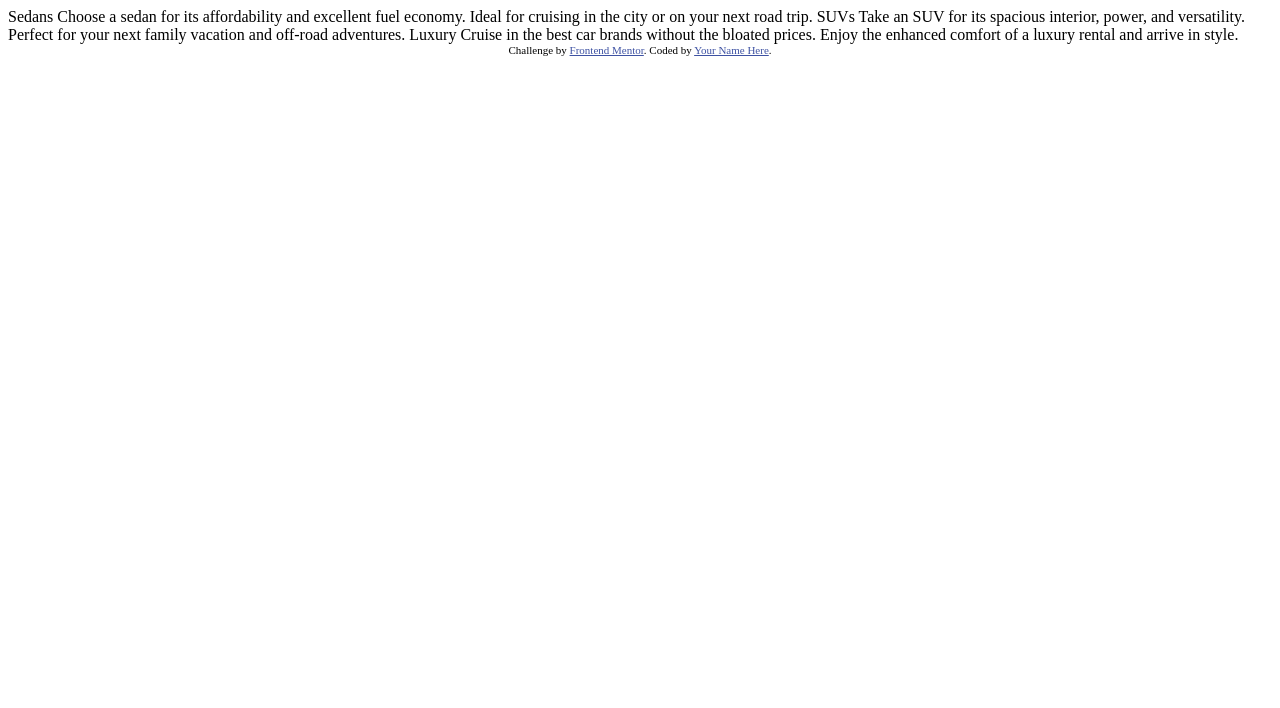
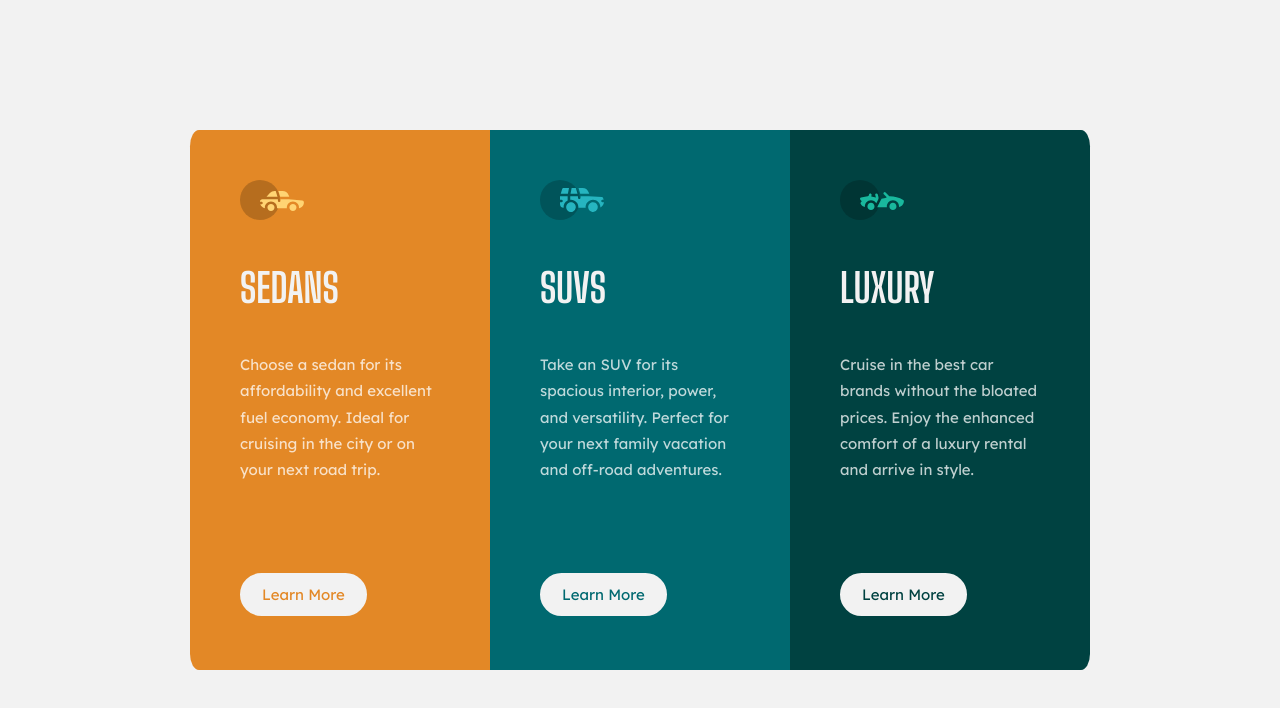
Before and after one commit to absurdpersona/fem-column-preview, a plain HTML site: page index.html in a window 1280 px wide. Drawn offline with Linux system fonts and the light colour scheme.

Commit message:
finish desktop designs

```diff
--- a/css/styles.css
+++ b/css/styles.css
@@ -0,0 +1,105 @@
+* {
+    box-sizing: border-box;
+    margin: 0;
+    padding: 0;
+}
+
+body {
+    display: flex;
+    justify-content: center;
+    align-items: center;
+    width: 100vw;
+    height: 100vh;
+    background-color: var(--very-light-gray);
+}
+
+.column {
+    width: 18.75rem;
+    height: 33.75rem;
+    padding: 3.125rem;
+}
+
+#sedans {
+    background-color: var(--bright-orange);
+    border-radius: 3% 0 0 3%;
+}
+
+#suvs {
+    background-color: var(--dark-cyan);
+}
+
+#luxury {
+    background-color: var(--very-dark-cyan);
+    border-radius: 0 3% 3% 0;
+}
+
+h1 {
+    font-family: var(--big-shoulders-display);
+    font-size: 2.5rem;
+    color: var(--very-light-gray);
+    margin-top: 2.5rem;
+    margin-bottom: 2.5rem;
+}
+
+p {
+    font-family: var(--lexend-deca);
+    font-size: 0.9375rem;
+    line-height: 1.75;
+    color: var(--transparent-white);
+    margin-bottom: 5.625rem;
+}
+
+button {
+    font-family: var(--lexend-deca);
+    font-size: 0.9375rem;
+    background-color: var(--very-light-gray);
+    padding: 0.625rem 1.25rem;
+    border-radius: 1.75rem;
+    border: 0.125rem solid var(--very-light-gray);
+    transition: background-color 0.15s, color 0.15s, cursor 0.15s;
+}
+
+#sedans button {
+    color: var(--bright-orange);
+}
+
+#sedans button:hover {
+    background-color: var(--bright-orange);
+    color: var(--very-light-gray);
+    cursor: pointer;
+}
+
+#suvs button {
+    color: var(--dark-cyan);
+}
+
+#suvs button:hover {
+    background-color: var(--dark-cyan);
+    color: var(--very-light-gray);
+    cursor: pointer;
+}
+
+
+#luxury button {
+    color: var(--very-dark-cyan);
+}
+
+#luxury button:hover {
+    background-color: var(--very-dark-cyan);
+    color: var(--very-light-gray);
+    cursor: pointer;
+}
+
+:root {
+    /* Colour Variables */
+    --bright-orange: hsl(31, 77%, 52%);
+    --dark-cyan: hsl(184, 100%, 22%);
+    --very-dark-cyan: hsl(179, 100%, 13%);
+
+    --transparent-white: hsla(0, 0%, 100%, 0.75);
+    --very-light-gray: hsl(0, 0%, 95%);
+
+    /* Font Variables */
+    --lexend-deca: 'Lexend Deca', sans-serif;
+    --big-shoulders-display: 'Big Shoulders Display', cursive;
+}
--- a/index.html
+++ b/index.html
@@ -2,35 +2,47 @@
 <html lang="en">
 <head>
   <meta charset="UTF-8">
-  <meta name="viewport" content="width=device-width, initial-scale=1.0"> <!-- displays site properly based on user's device -->
+  <meta name="viewport" content="width=device-width, initial-scale=1.0">
 
   <link rel="icon" type="image/png" sizes="32x32" href="./images/favicon-32x32.png">
 
-  <title>Frontend Mentor | 3-column preview card component</title>
+  <title>3-column preview card component</title>
 
-  <!-- Feel free to remove these styles or customise in your own stylesheet 👍 -->
-  <style>
-    .attribution { font-size: 11px; text-align: center; }
-    .attribution a { color: hsl(228, 45%, 44%); }
-  </style>
+  <link rel="stylesheet" href="./css/styles.css">
+  <link rel="preconnect" href="https://fonts.googleapis.com">
+  <link rel="preconnect" href="https://fonts.gstatic.com" crossorigin>
+  <link href="https://fonts.googleapis.com/css2?family=Big+Shoulders+Display:wght@700&family=Lexend+Deca&display=swap" rel="stylesheet">
 </head>
 <body>
 
-  Sedans
+  <div class="column" id="sedans">
+    <img src="./images/icon-sedans.svg" alt="sedans-icon" id="sedans-icon">
+    <h1>SEDANS</h1>
+    <p>
       Choose a sedan for its affordability and excellent fuel economy. Ideal for cruising in the city
       or on your next road trip.
+    </p>
+    <button>Learn More</button>
+  </div>
 
-  SUVs
+  <div class="column" id="suvs">
+    <img src="./images/icon-suvs.svg" alt="suvs-icon" id="suvs-icon">
+    <h1>SUVS</h1>
+    <p>
       Take an SUV for its spacious interior, power, and versatility. Perfect for your next family vacation
       and off-road adventures.
+    </p>
+    <button>Learn More</button>
+  </div>
 
-  Luxury
+  <div class="column" id="luxury">
+    <img src="./images/icon-luxury.svg" alt="luxury-icon" id="luxury-icon">
+    <h1>LUXURY</h1>
+    <p>
       Cruise in the best car brands without the bloated prices. Enjoy the enhanced comfort of a luxury
       rental and arrive in style.
-
-  <div class="attribution">
-    Challenge by <a href="https://www.frontendmentor.io?ref=challenge" target="_blank">Frontend Mentor</a>.
-    Coded by <a href="#">Your Name Here</a>.
+    </p>
+    <button>Learn More</button>
   </div>
 </body>
 </html>
```
Lines whose indentation alone changed are shown as unchanged.
